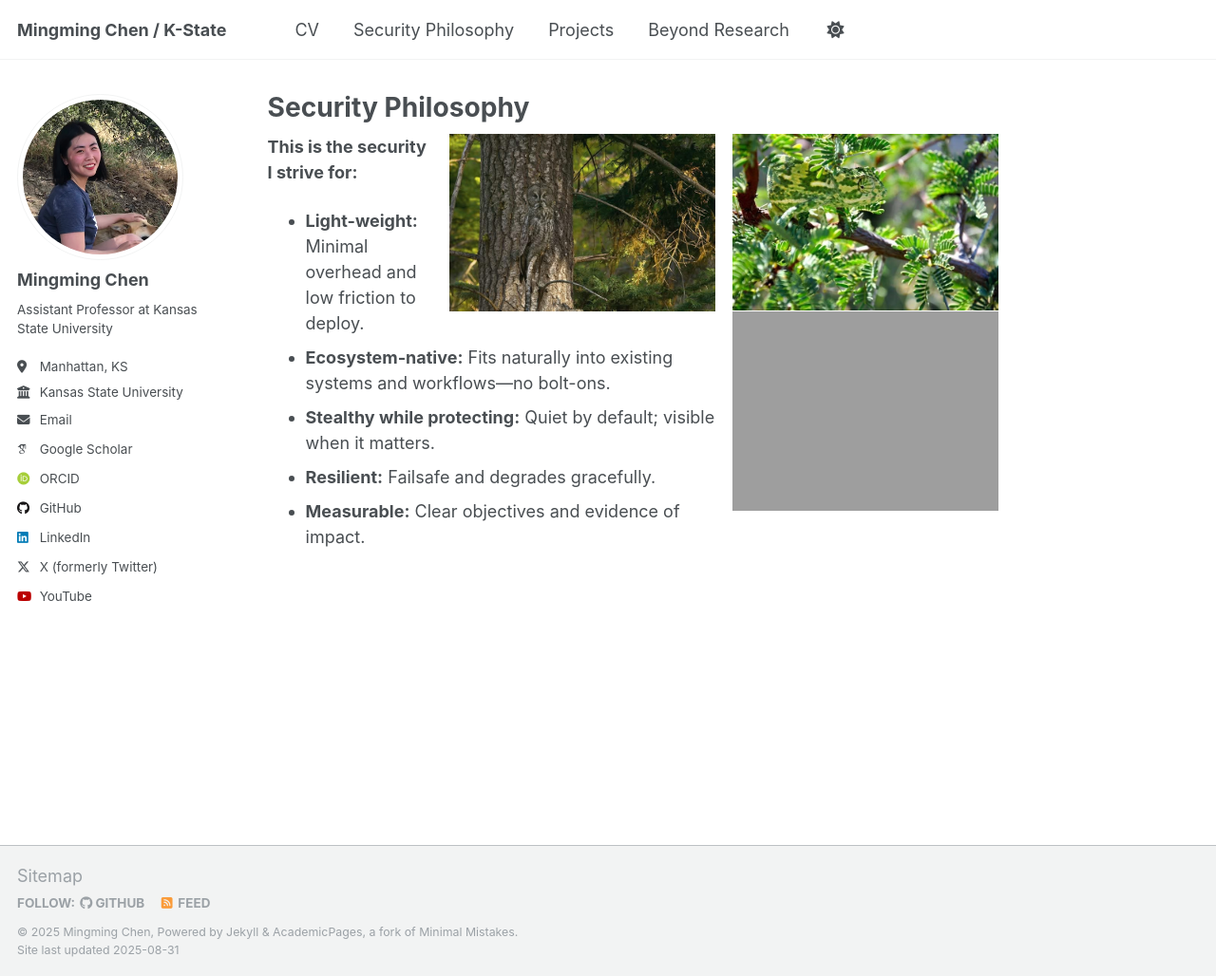
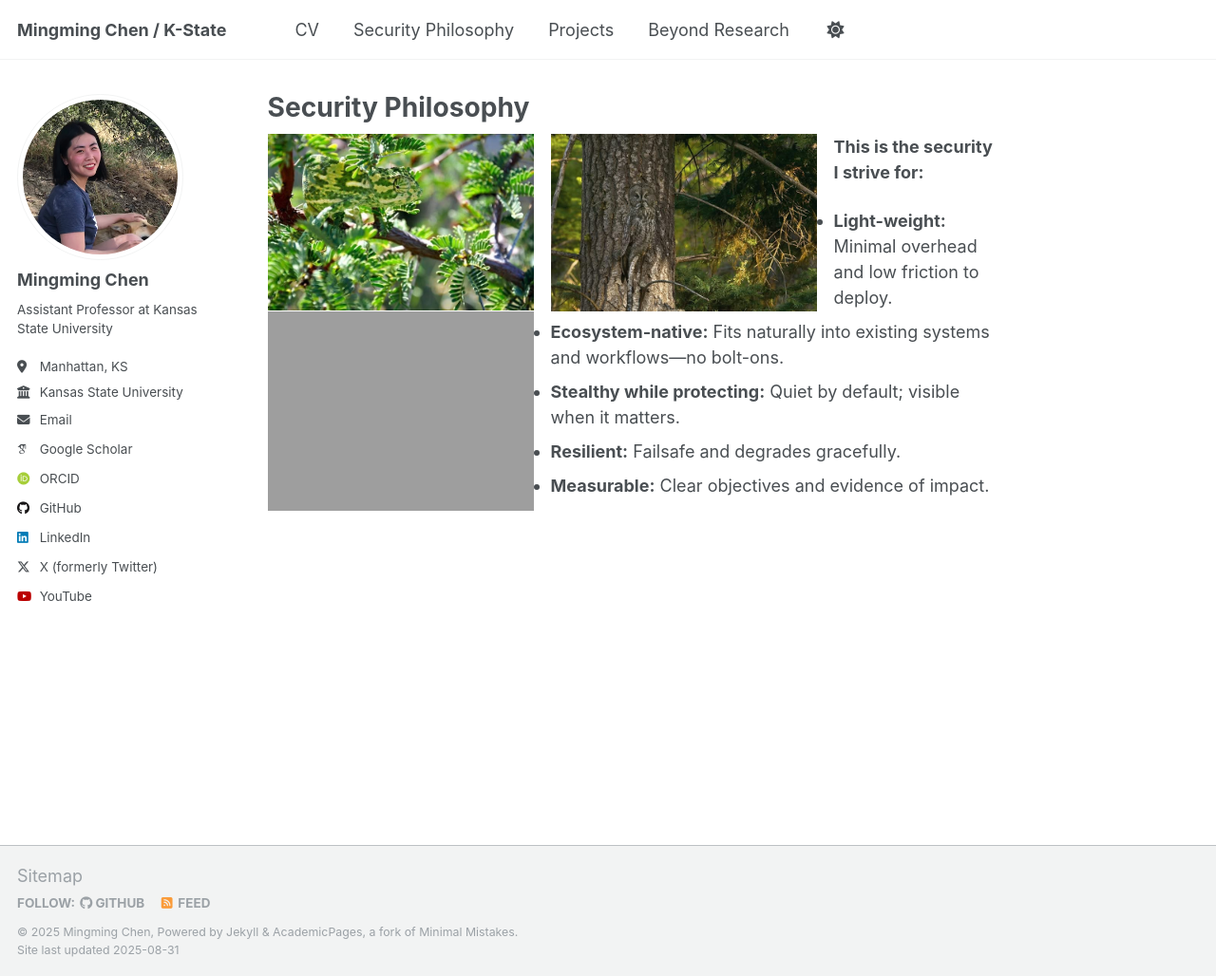
Before and after one commit to mzc796/mzc796.github.io, a Jekyll site: the page built from _pages/security_philosophy.md, in a window 1280 px wide and 1028 px high. Shown: the whole window at 95% size. Built offline with Jekyll 4.4.1, drawn with Linux system fonts in a browser that asks for light colours; some web fonts are replaced; a script that is not in the unit is left out.

Commit message:
Update security_philosophy.md

```diff
--- a/_pages/security_philosophy.md
+++ b/_pages/security_philosophy.md
@@ -5,9 +5,9 @@ layout: single
 author_profile: true
 classes: wide
 ---
-![Chameleon]({{ "/images/chameleon.JPG" | relative_url }}){: .align-right width="280" }
-![Owl]({{ "/images/owl.JPG" | relative_url }}){: .align-right width="280" }
-![Security that blends into its ecosystem]({{ "/images/chameleon&owl.jpg" | relative_url }}){: .align-right width="280" }
+![Chameleon]({{ "/images/chameleon.JPG" | relative_url }}){: .align-left width="280" }
+![Owl]({{ "/images/owl.JPG" | relative_url }}){: .align-left width="280" }
+![Security that blends into its ecosystem]({{ "/images/chameleon&owl.jpg" | relative_url }}){: .align-left width="280" }
 **This is the security I strive for:**
 - **Light-weight:** Minimal overhead and low friction to deploy.
 - **Ecosystem-native:** Fits naturally into existing systems and workflows—no bolt-ons.
```
